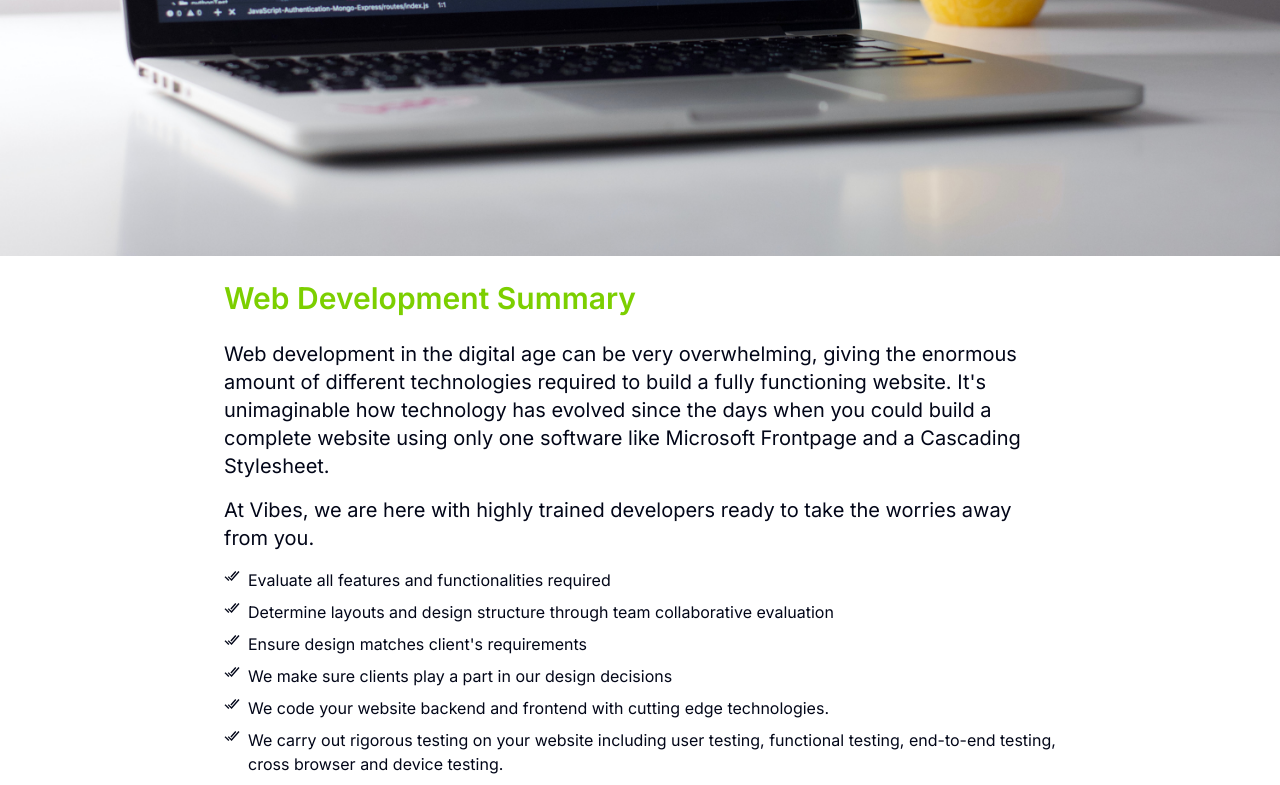
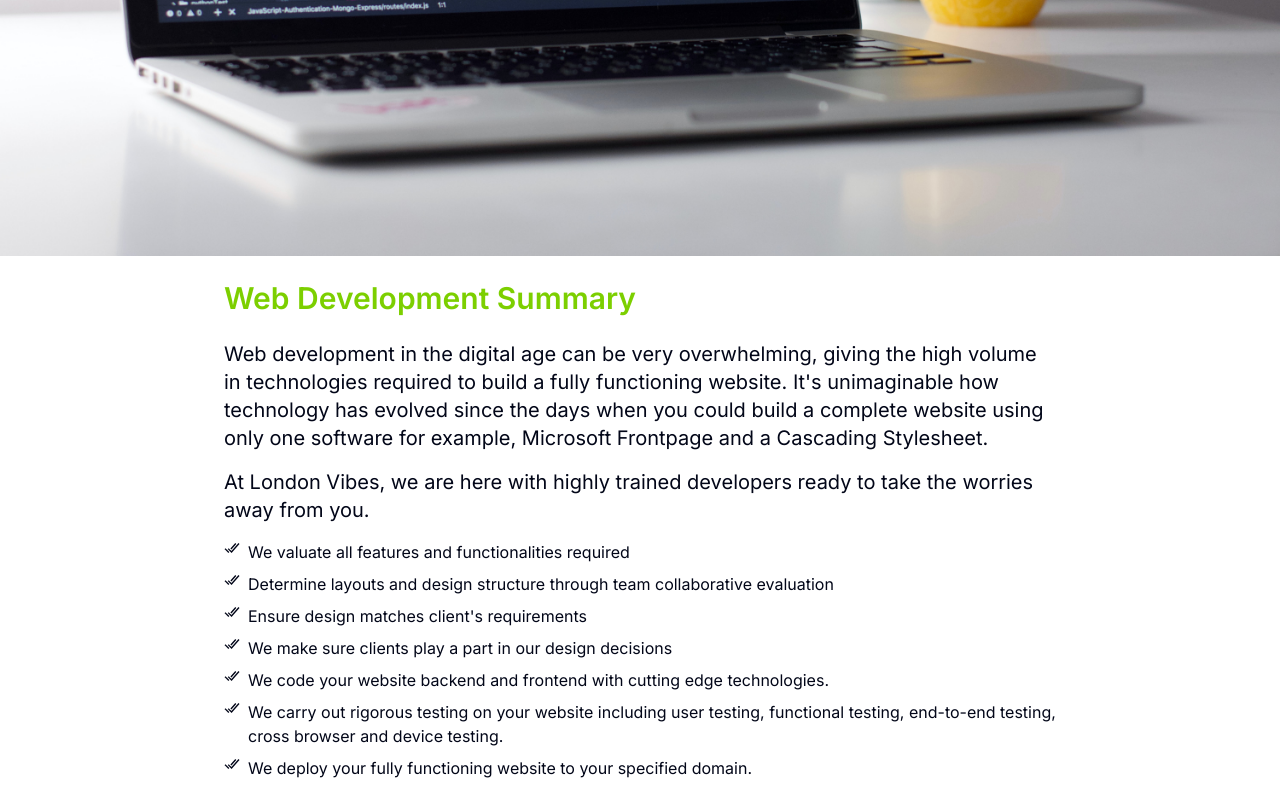
Before and after one commit to Sen12345/lvl-website, a Next.js app: page /webdev in a window 1280 px wide. Shown: the part 544-1329 px from the top of the page. Built offline with nearby package versions, Linux system fonts and the light colour scheme; no server answers.

Commit message:
Proof read updated web contents

```diff
--- a/app/(root)/webdev/page.tsx
+++ b/app/(root)/webdev/page.tsx
@@ -17,15 +17,15 @@ const WebDev = () => {
 
             <p className=" px-0 text-xl ">
               Web development in the digital age can be very overwhelming,
-              giving the enormous amount of different technologies required to
-              build a fully functioning website. It&apos;s unimaginable how
-              technology has evolved since the days when you could build a
-              complete website using only one software like Microsoft Frontpage
-              and a Cascading Stylesheet.
+              giving the high volume in technologies required to build a fully
+              functioning website. It&apos;s unimaginable how technology has
+              evolved since the days when you could build a complete website
+              using only one software for example, Microsoft Frontpage and a
+              Cascading Stylesheet.
             </p>
             <p className=" px-0  text-xl py-4">
-              At Vibes, we are here with highly trained developers ready to take
-              the worries away from you.
+              At London Vibes, we are here with highly trained developers ready
+              to take the worries away from you.
             </p>
 
             <ul className="flex-col gap-2">
@@ -33,7 +33,7 @@ const WebDev = () => {
                 <span className="fa fa-li">
                   <IoCheckmarkDoneSharp />
                 </span>
-                Evaluate all features and functionalities required
+                We valuate all features and functionalities required
               </li>
 
               <li className="flex  pb-2 gap-2">
```
